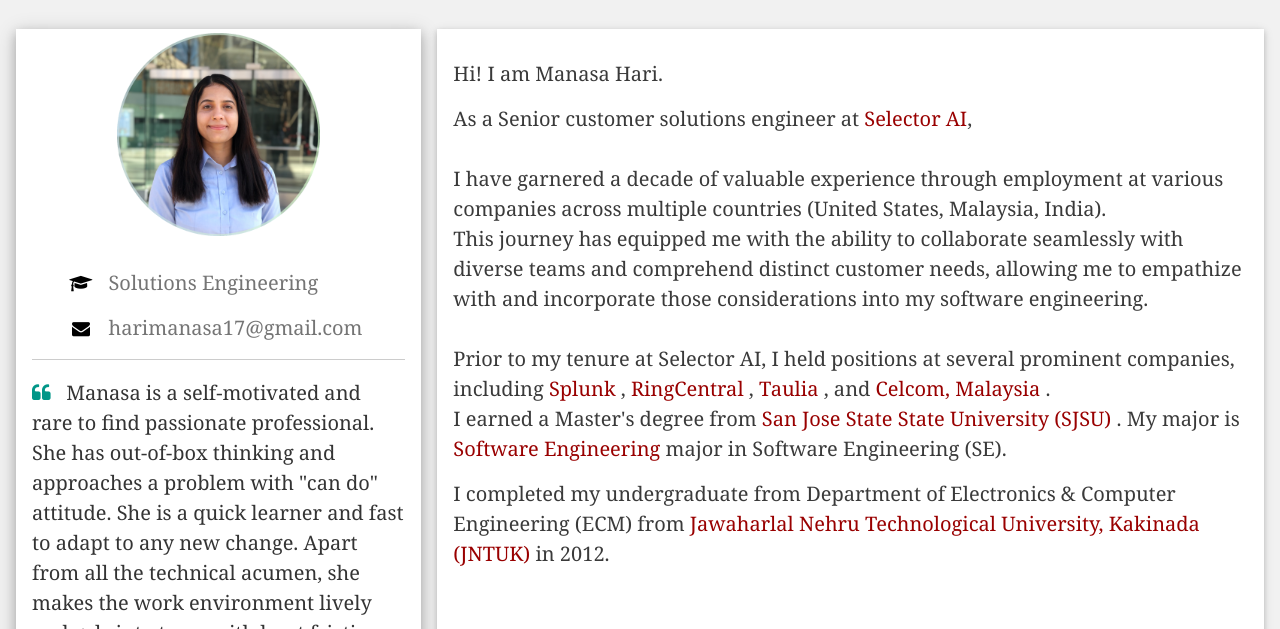
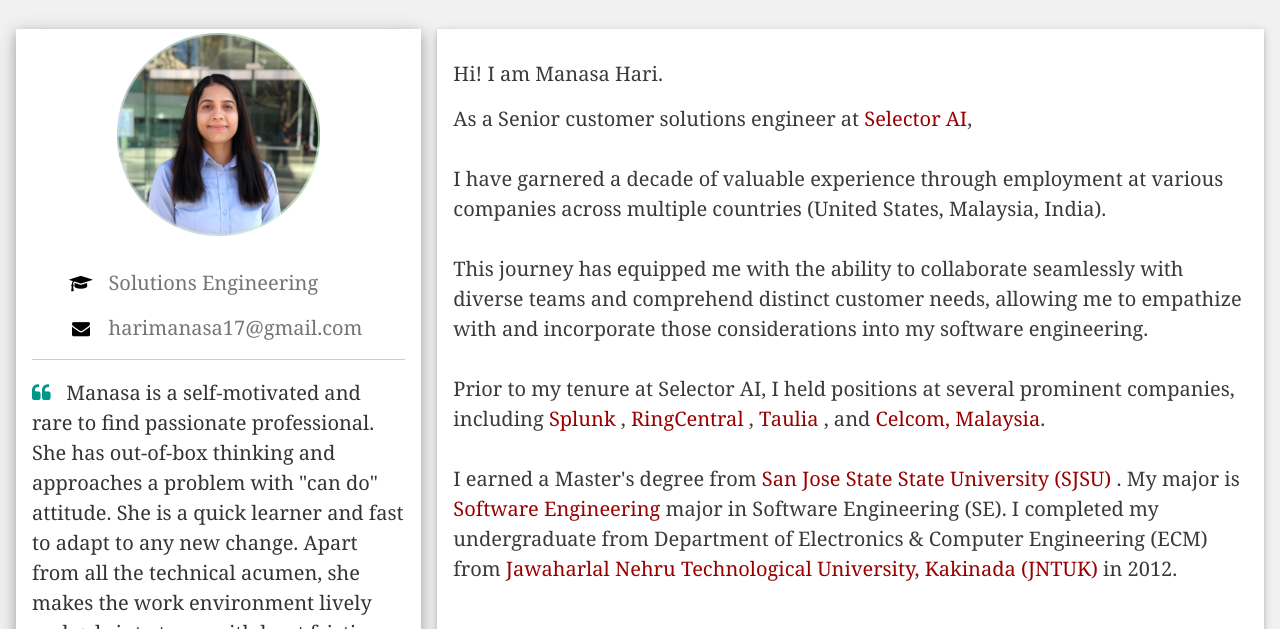
Before and after one commit to harimanasa/harimanasa.github.io, a plain HTML site: page index.html in a window 1280 px wide. Shown: the part 163-792 px from the top of the page. Drawn offline with nearby package versions, Linux system fonts and the light colour scheme.

Commit message:
Formatted

```diff
--- a/index.html
+++ b/index.html
@@ -93,7 +93,7 @@ li{
             implement software solutions that facilitate seamless interaction with Selector's platform for operational intelligence. -->
             <br/> <br/>
 
-            I have garnered a decade of valuable experience through employment at various companies across multiple countries (United States, Malaysia, India). <br/>
+            I have garnered a decade of valuable experience through employment at various companies across multiple countries (United States, Malaysia, India). <br/> <br/>
             This journey has equipped me with the ability to collaborate seamlessly with diverse teams and comprehend distinct customer needs,
             allowing me to empathize with and incorporate those considerations into my software engineering.<br/> <br/>
 
@@ -101,7 +101,7 @@ li{
             <a href="https://www.splunk.com/" target="_blank" style="color:#990000;"> Splunk </a>,
             <a href="https://www.ringcentral.com/" target="_blank" style="color:#990000;"> RingCentral </a>,
             <a href="https://taulia.com/" target="_blank" style="color:#990000;"> Taulia </a>, and
-            <a href="https://www.celcom.com.my/" target="_blank" style="color:#990000;"> Celcom, Malaysia </a>. <br/>
+            <a href="https://www.celcom.com.my/" target="_blank" style="color:#990000;"> Celcom, Malaysia</a>. <br/> <br/>
 
             <!-- I possess expertise in multiple phases of the software development life cycle, including but not limited to gathering customer requirements,
             designing solutions, constructing proof of concepts, engaging in code development, executing system testing, conducting user testing, and managing deployment processes. <br/> -->
@@ -109,7 +109,7 @@ li{
             I earned a Master's degree from  <a href="http://www.sjsu.edu/" target="_blank" style="color:#990000;"> San Jose State State University (SJSU) </a>.
             My major is <a href="https://sjsu.edu/msse/" target="_blank" style="color:#990000;">Software Engineering </a> major in Software Engineering (SE).
 
-       </p><p class="main-text-dark-grey"> I completed my undergraduate from Department of Electronics & Computer Engineering (ECM) </a> from <a href="https://www.jntuk.edu.in/" target="_blank" style="color:#990000;">Jawaharlal Nehru Technological University, Kakinada (JNTUK) </a> in 2012.
+       I completed my undergraduate from Department of Electronics & Computer Engineering (ECM) </a> from <a href="https://www.jntuk.edu.in/" target="_blank" style="color:#990000;">Jawaharlal Nehru Technological University, Kakinada (JNTUK) </a> in 2012.
 
 
         </p><br>
```
